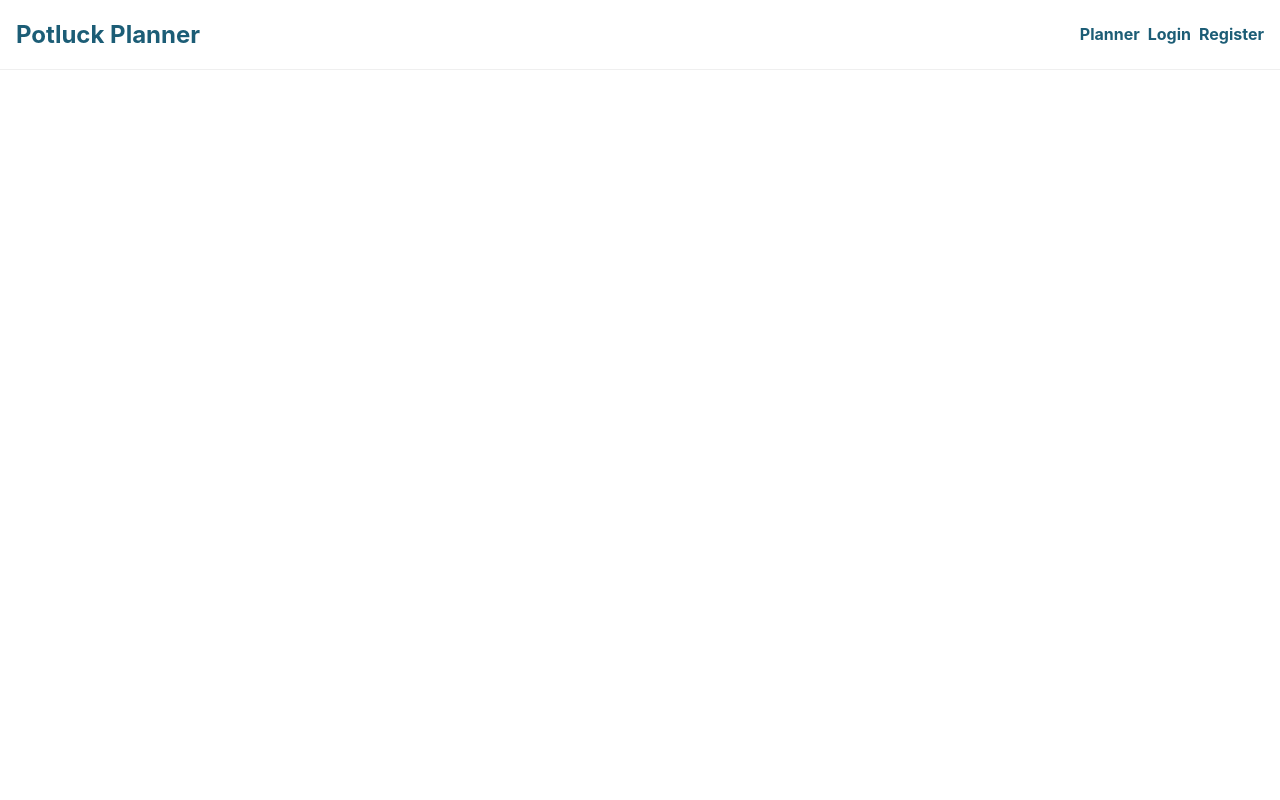
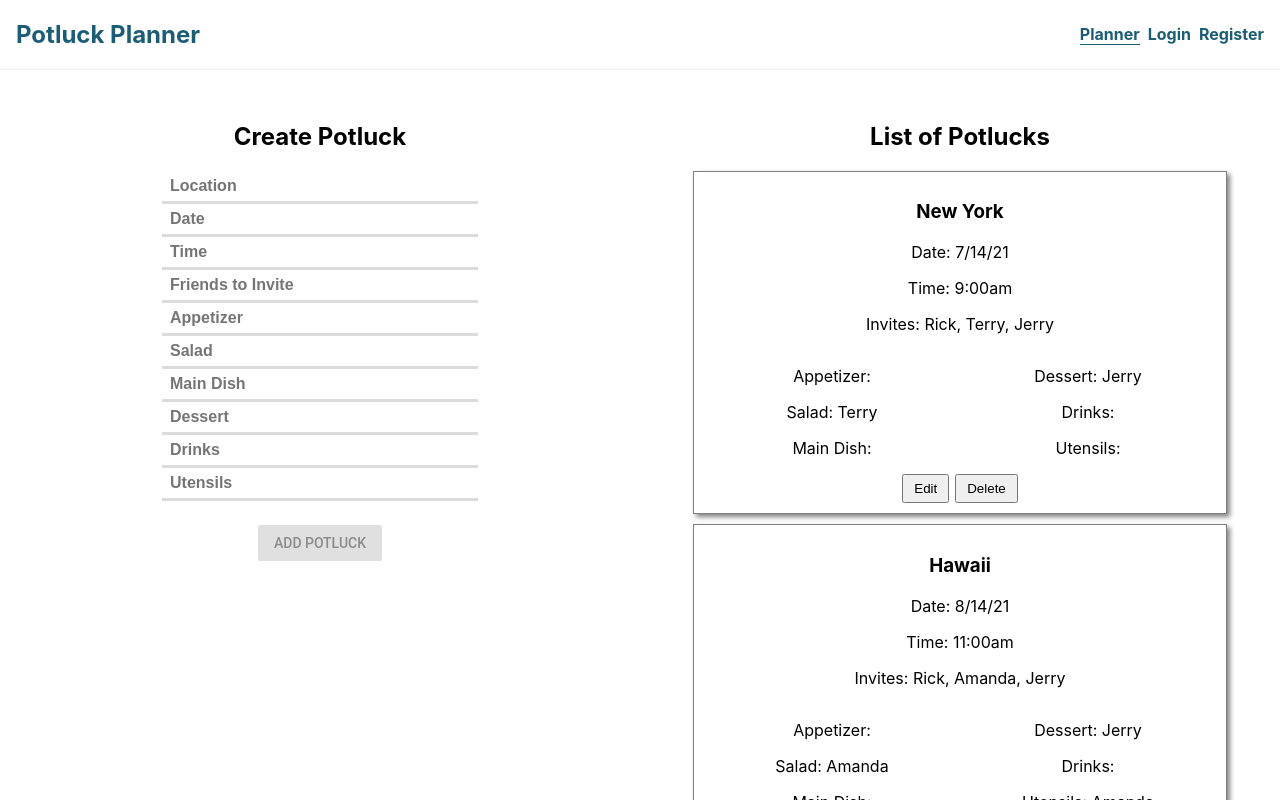
Before and after one commit to PotluckPlanner-BW/front-end, a React (Create React App) app: page /dashboard in a window 1280 px wide. Shown: the top 800 px of the page. Built offline with nearby package versions, Linux system fonts and the light colour scheme.

Commit message:
added styles repo

```diff
--- a/src/App.js
+++ b/src/App.js
@@ -4,10 +4,10 @@
 import './App.css';
 import LoginForm from './components/user/login'
 import RegisterForm from './components/user/register'
-import PotluckForm from './components/display/PotluckForm'
-import PotluckCard from './components/display/PotluckCard'
-import PotluckDisplay from './components/display/PotluckDisplay'
-import Navigation from './components/display/Navigation'
+import PotluckForm from './components/dashboard/PotluckForm'
+import PotluckCard from './components/dashboard/PotluckCard'
+import PotluckDisplay from './components/dashboard/PotluckDisplay'
+import Navigation from './components/dashboard/Navigation'
 
 function App() {
   return (
@@ -15,7 +15,7 @@
        <Navigation/>
        <Route exact path='/login' component={LoginForm}/>
        <Route exact path='/register' component={RegisterForm}/>
-       <Route exact path='/display' component={PotluckDisplay}/>
+       <Route exact path='/dashboard' component={PotluckDisplay}/>
     </div>
   );
 }
--- a/src/components/display/Navigation.js
+++ b/src/components/dashboard/Navigation.js
@@ -8,7 +8,7 @@
       <NavWrapper>
          <h1>Potluck Planner</h1>
          <div className="nav-links">
-            <NavLink exact to="/display"> Planner </NavLink>
+            <NavLink exact to="/dashboard"> Planner </NavLink>
             <NavLink exact to="/login"> Login </NavLink>
             <NavLink exact to="/register"> Register </NavLink>
          </div>
--- a/src/components/display/PotluckDisplay.js
+++ b/src/components/dashboard/PotluckDisplay.js
@@ -34,7 +34,9 @@
         ) : (
          props.state.potlucks.map( item => {
             return (
-              <PotluckCard item={item}/>
+              <PotluckCard
+                key={item.id}
+                item={item}/>
             )})
         )}
       </div>
```
Also changed, not shown: src/components/dashboard/PotluckCard.js (renamed from src/components/display/PotluckCard.js), src/components/dashboard/PotluckForm.js (renamed from src/components/display/PotluckForm.js), src/styles/dashboard.css (added), src/styles/login.css (added), src/styles/register.css (added), 1 other file (tests, documents, lock files or other folders).
